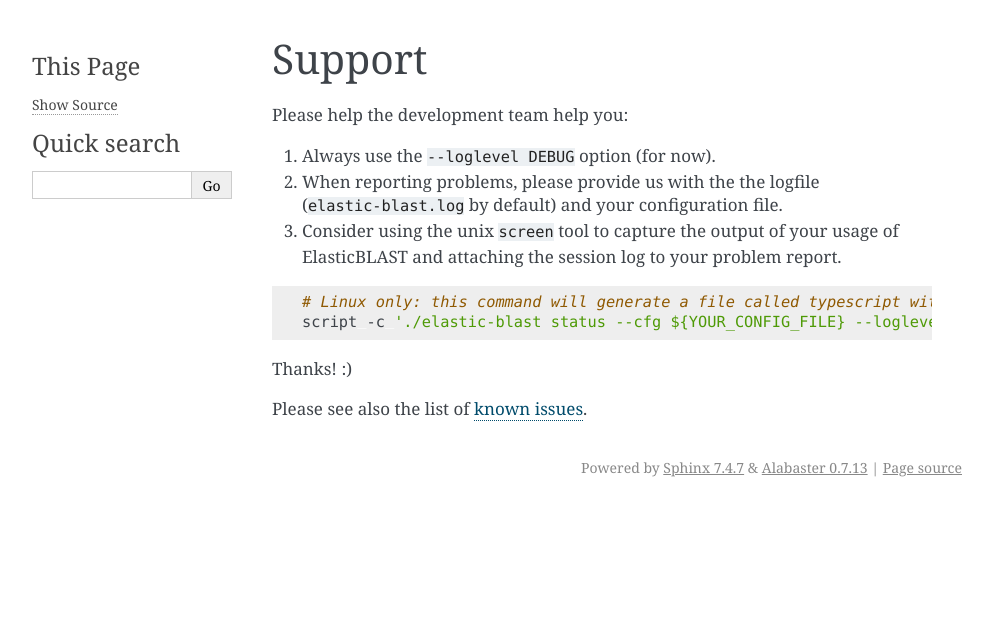
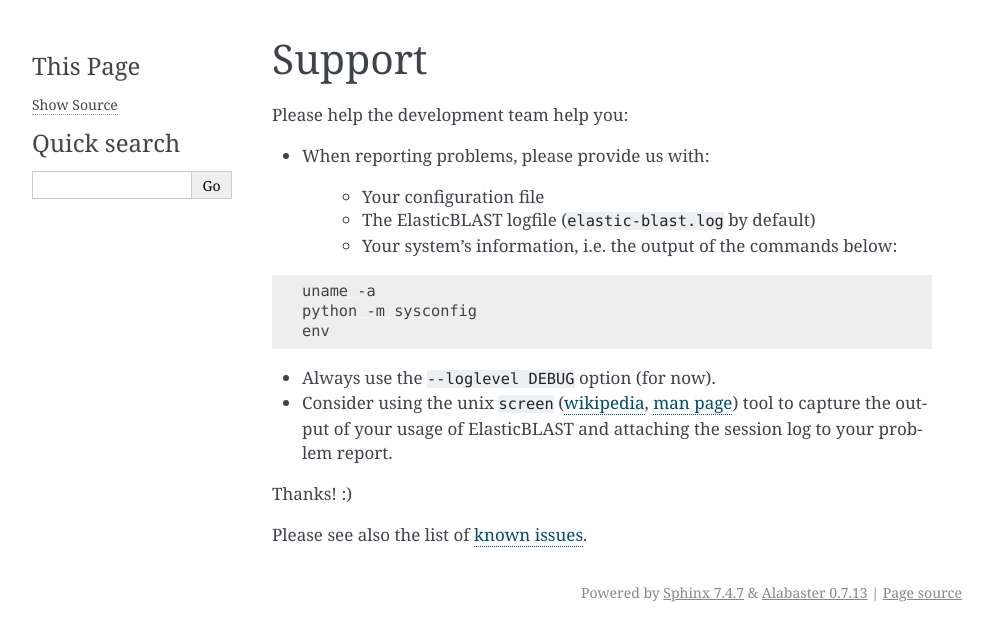
Before and after one commit to ncbi/elastic-blast-docs, a Sphinx documentation site: the page built from docs/source/support.rst, in a window 1280 px wide. Shown: the top 641 px of the page, without its empty margins (148-1141 px from the left). Built offline with Sphinx 7.4.7, drawn with Linux system fonts in a browser that asks for light colours.

Commit message:
Additional instructions to provide support

```diff
--- a/docs/source/support.rst
+++ b/docs/source/support.rst
@@ -5,16 +5,23 @@ Support
 
 Please help the development team help you:
 
-#. Always use the ``--loglevel DEBUG`` option (for now).
-#. When reporting problems, please provide us with the the logfile (``elastic-blast.log`` by default) and your
-   configuration file.
-#. Consider using the unix ``screen`` tool to capture the output of your usage
-   of ElasticBLAST and attaching the session log to your problem report.
+* When reporting problems, please provide us with:
+
+   * Your configuration file
+   * The ElasticBLAST logfile (``elastic-blast.log`` by default)
+   * Your system's information, i.e. the output of the commands below:
 
 .. code-block:: bash
 
-    # Linux only: this command will generate a file called typescript with information to share along your bug report
-    script -c './elastic-blast status --cfg ${YOUR_CONFIG_FILE} --loglevel DEBUG; cat elastic-blast.log; cat ${YOUR_CONFIG_FILE}'
+    uname -a
+    python -m sysconfig
+    env
+
+
+* Always use the ``--loglevel DEBUG`` option (for now).
+* Consider using the unix ``screen`` (`wikipedia <https://en.wikipedia.org/wiki/Script_(Unix)>`_, `man page <https://man7.org/linux/man-pages/man1/script.1.html>`_) tool to capture the
+  output of your usage of ElasticBLAST and attaching the session log to your
+  problem report.
 
 Thanks! :)
 
```
